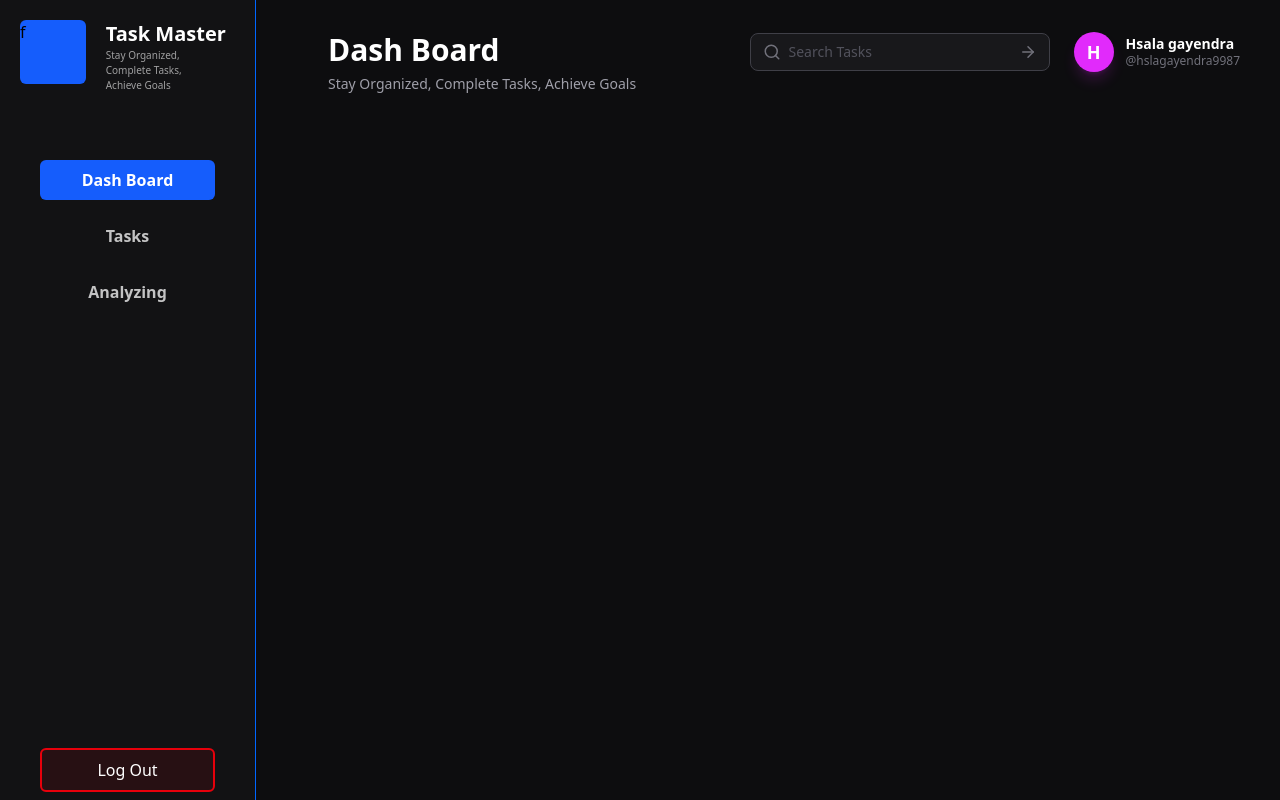
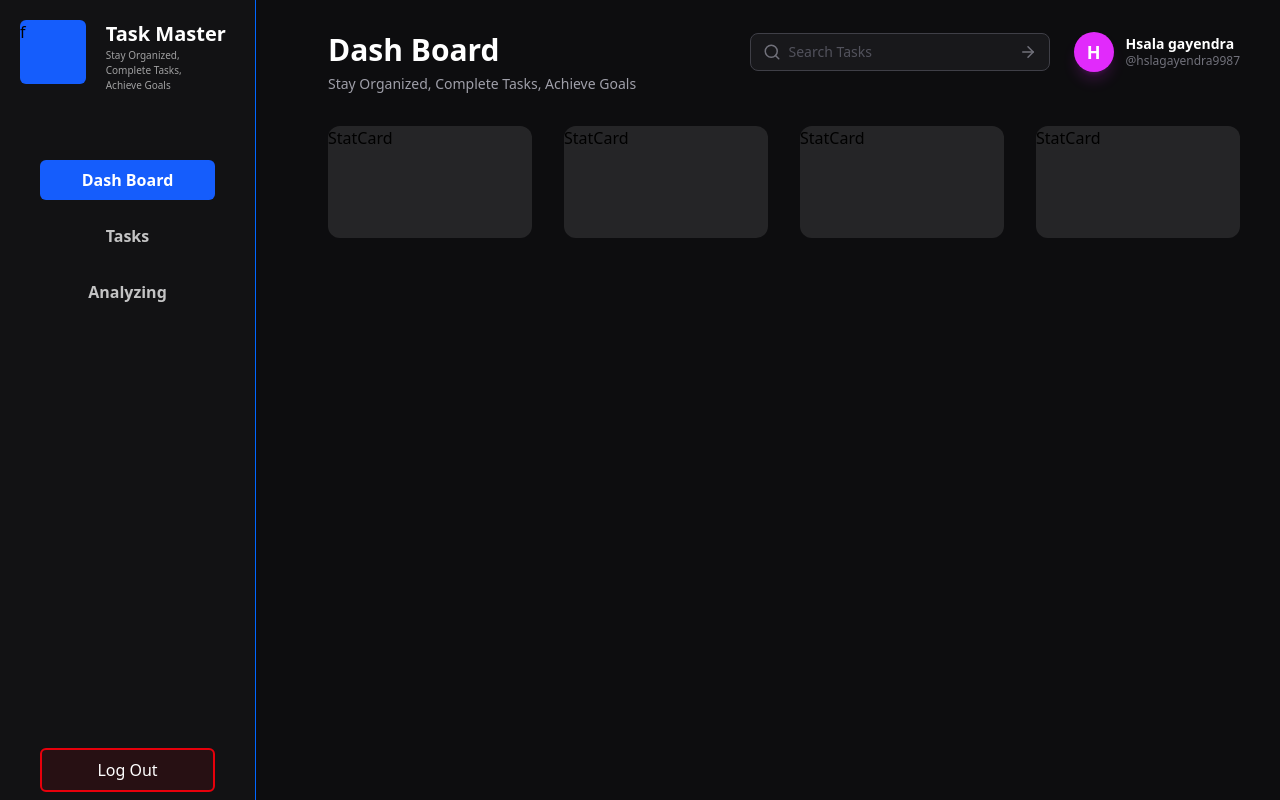
Before and after one commit to hashalagayendra/Task-Tracker, a React app in the folder frontend/: page / in a window 1280 px wide. Built offline with nearby package versions, Linux system fonts and the light colour scheme; the HTML template or start-up script is replaced by a standard one.

Commit message:
Add StatCard component and integrate it into the Dashboard layout

```diff
--- /dev/null
+++ b/frontend/src/components/StatCard.tsx
@@ -0,0 +1,7 @@
+import React from "react";
+
+function StatCard() {
+  return <div className="w-full h-28 bg-white/10 rounded-xl">StatCard</div>;
+}
+
+export default StatCard;
--- a/frontend/src/pages/Dashboard.tsx
+++ b/frontend/src/pages/Dashboard.tsx
@@ -1,5 +1,6 @@
 import Sidebar from "../components/Sidebar";
 import DashboardHeadder from "../components/DashboardHeadder";
+import StatCard from "../components/StatCard";
 
 function Dashboard() {
   return (
@@ -10,6 +11,12 @@ function Dashboard() {
 
       <div className=" flex-1 px-10 py-8">
         <DashboardHeadder />
+        <div className=" w-full grid grid-cols-4 justify-items-center gap-8">
+          <StatCard />
+          <StatCard />
+          <StatCard />
+          <StatCard />
+        </div>
       </div>
     </div>
   );
```
